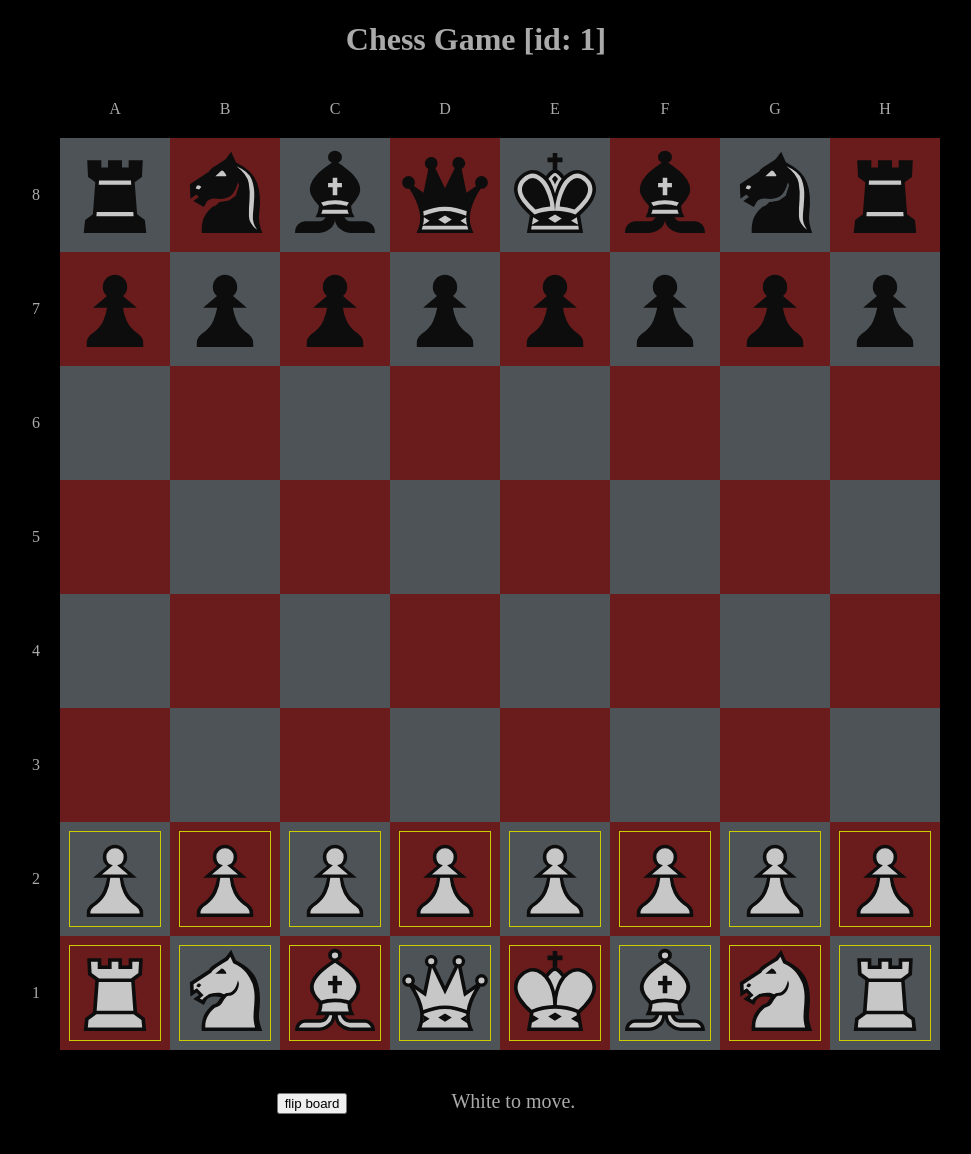
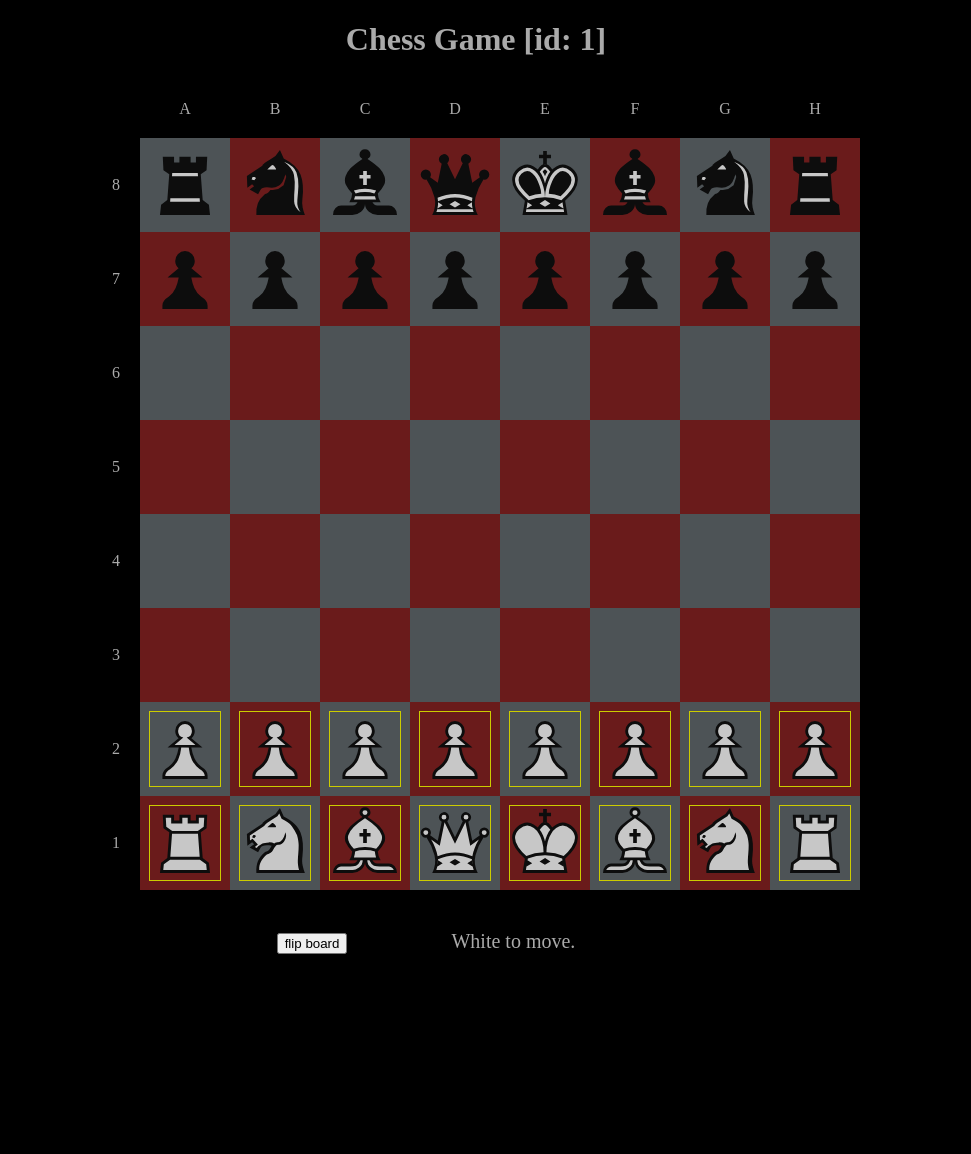
Before and after one commit to ediw8311xht/ChessDjango, a Django app: page /game/1 in a window 1280 px wide. Shown: the whole page, without its empty margins (164-1135 px from the left). After the commit the page ends 954 px from the top, so only its background shows below. Run offline with Django 4.2, Linux system fonts and the light colour scheme; data comes from the database, SQL or seed files in the repository; both versions use the stored data as it was after the commit.

Commit message:
fix size

```diff
--- a/chess/static/css/chess_home.css
+++ b/chess/static/css/chess_home.css
@@ -14,15 +14,16 @@ body {
   border-collapse: collapse;
   width: 100%;
   margin: 0 auto;
-  max-width: 800px;
+  max-width: 700px;
+  max-height: 700px;
 }
 
 .chess-board-cell {
   color: #AAA;
   background-color: white;
   padding: 5px;
-  width: 100px !important;
-  height: 100px !important;
+  width: 80px !important;
+  height: 80px !important;
   filter: brightness(0.8);
   user-select: none;
 }
@@ -37,7 +38,7 @@ body {
 
 .chess-piece-image {
   pointer-events: none;
-  height: 100px;
+  height: 80px;
 }
 
 .to-move-piece {
```
Also changed, not shown: db.sqlite3.
